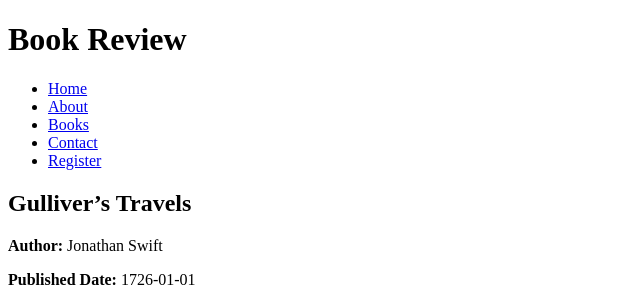
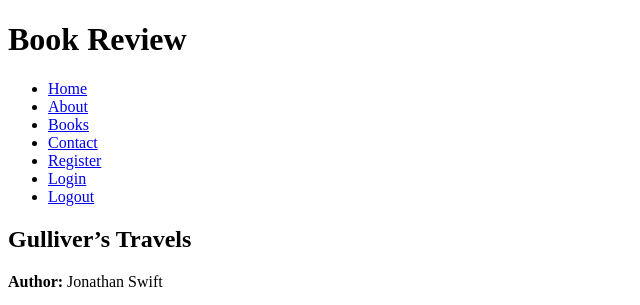
Before and after one commit to bizboz1981/CI3-flask-books, a Flask app: page /book/43 in a window 1280 px wide. Shown: the top 305 px of the page, without its empty margins (0-640 px from the left). Run offline with Flask 3, Linux system fonts and the light colour scheme.

Commit message:
feat: Add login link to navigation bar

```diff
--- a/templates/base.html
+++ b/templates/base.html
@@ -15,6 +15,8 @@
             <li><a href="{{ url_for('books') }}">Books</a></li>
             <li><a href="{{ url_for('contact') }}">Contact</a></li>
             <li><a href="{{ url_for('register') }}">Register</a></li>
+            <li><a href="{{ url_for('login') }}">Login</a></li>
+            <li><a href="{{ url_for('logout') }}">Logout</a></li>
         </ul>
     </nav>
     <main>
```
